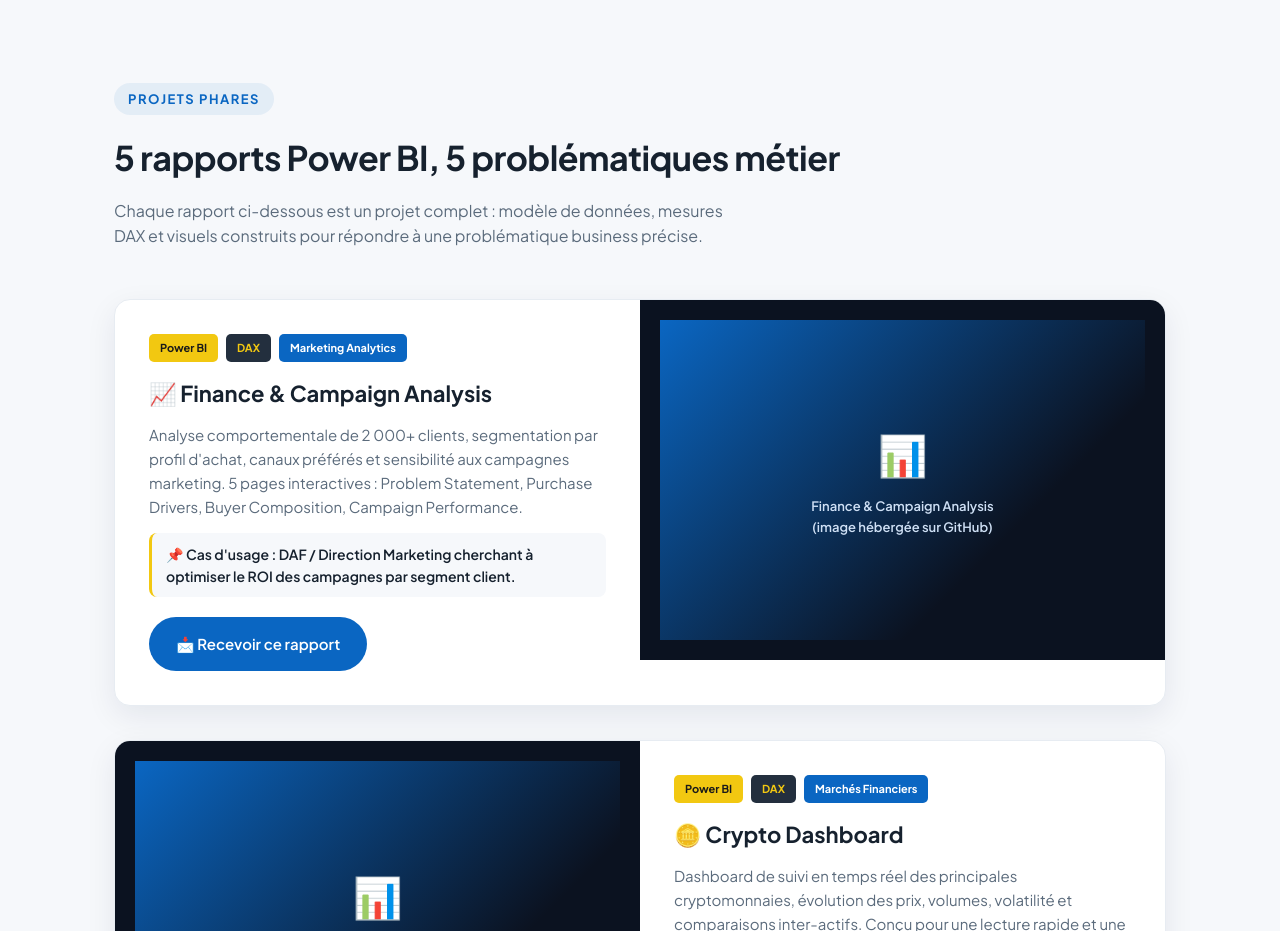
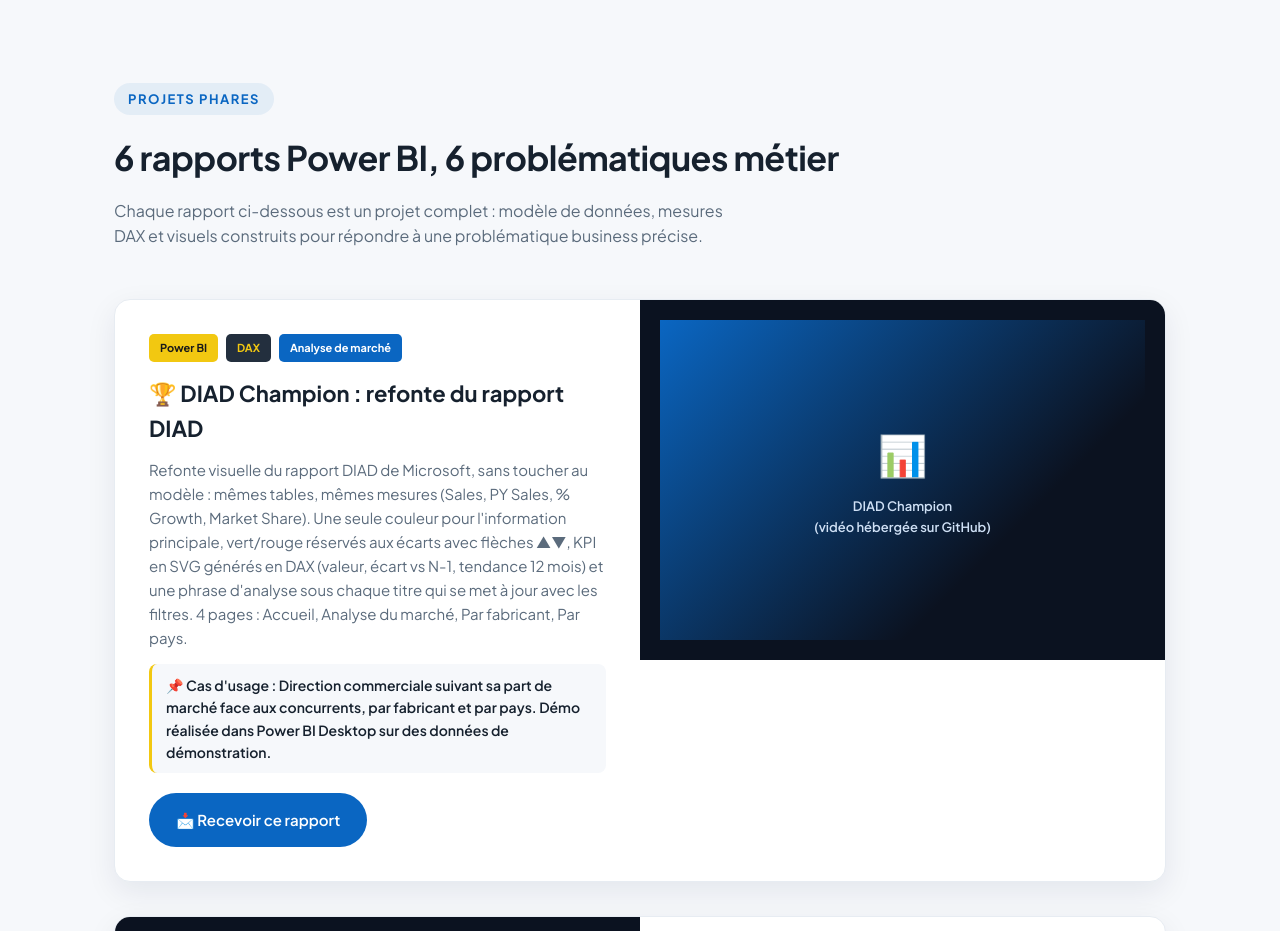
Before and after one commit to smail-erdg/smail-erdg.github.io, a plain HTML site: page index.html in a window 1280 px wide. Shown: the part 1600-2531 px from the top of the page. Drawn offline with Linux system fonts and the light colour scheme.

Commit message:
Add files via upload

```diff
--- a/index.html
+++ b/index.html
@@ -616,8 +616,30 @@
 <section class="projects" id="projets">
   <div class="container">
     <span class="section-tag">Projets phares</span>
-    <h2 class="section-title">5 rapports Power BI, 5 problématiques métier</h2>
+    <h2 class="section-title">6 rapports Power BI, 6 problématiques métier</h2>
     <p class="section-sub">Chaque rapport ci-dessous est un projet complet : modèle de données, mesures DAX et visuels construits pour répondre à une problématique business précise.</p>
+
+    <!-- Project DIAD Champion SB -->
+    <div class="project-card">
+      <div class="project-media">
+        <video src="assets/diad-champion-sb.mp4" autoplay muted loop playsinline preload="metadata" style="width:100%;height:100%;object-fit:contain;border-radius:8px;" onerror="this.style.display='none';this.nextElementSibling.style.display='flex';"></video>
+        <div class="media-fallback">
+          <div class="mf-icon">📊</div>
+          <div class="mf-text">DIAD Champion<br>(vidéo hébergée sur GitHub)</div>
+        </div>
+      </div>
+      <div class="project-body">
+        <div class="project-tags">
+          <span class="tag tag-powerbi">Power BI</span>
+          <span class="tag tag-dax">DAX</span>
+          <span class="tag tag-cat">Analyse de marché</span>
+        </div>
+        <h3>🏆 DIAD Champion : refonte du rapport DIAD</h3>
+        <p>Refonte visuelle du rapport DIAD de Microsoft, sans toucher au modèle : mêmes tables, mêmes mesures (Sales, PY Sales, % Growth, Market Share). Une seule couleur pour l'information principale, vert/rouge réservés aux écarts avec flèches ▲▼, KPI en SVG générés en DAX (valeur, écart vs N-1, tendance 12 mois) et une phrase d'analyse sous chaque titre qui se met à jour avec les filtres. 4 pages : Accueil, Analyse du marché, Par fabricant, Par pays.</p>
+        <div class="usecase">📌 Cas d'usage : Direction commerciale suivant sa part de marché face aux concurrents, par fabricant et par pays. Démo réalisée dans Power BI Desktop sur des données de démonstration.</div>
+        <a class="btn btn-primary project-cta" href="https://docs.google.com/forms/d/e/1FAIpQLSfrWSQZopcLOyCkhCkhhUc2MDidY0ayeoxj_7BFFQ1IcIZH8A/viewform" target="_blank" rel="noopener">📩 Recevoir ce rapport</a>
+      </div>
+    </div>
 
     <!-- Project 1 -->
     <div class="project-card">
@@ -781,7 +803,7 @@
           <ul>
             <li>Conception de rapports Power BI de bout en bout : modélisation de données (star schema), mesures DAX, visuels orientés décision.</li>
             <li>Accompagnement de PME/ETI et de fonctions finance / contrôle de gestion sur leurs projets de reporting et de pilotage de la performance.</li>
-            <li>Livraison de 5 rapports de démonstration couvrant finance &amp; marketing, crypto, immobilier, retail et RH.</li>
+            <li>Livraison de 6 rapports de démonstration couvrant finance &amp; marketing, crypto, immobilier, retail, RH et analyse de marché.</li>
           </ul>
         </div>
 
```
